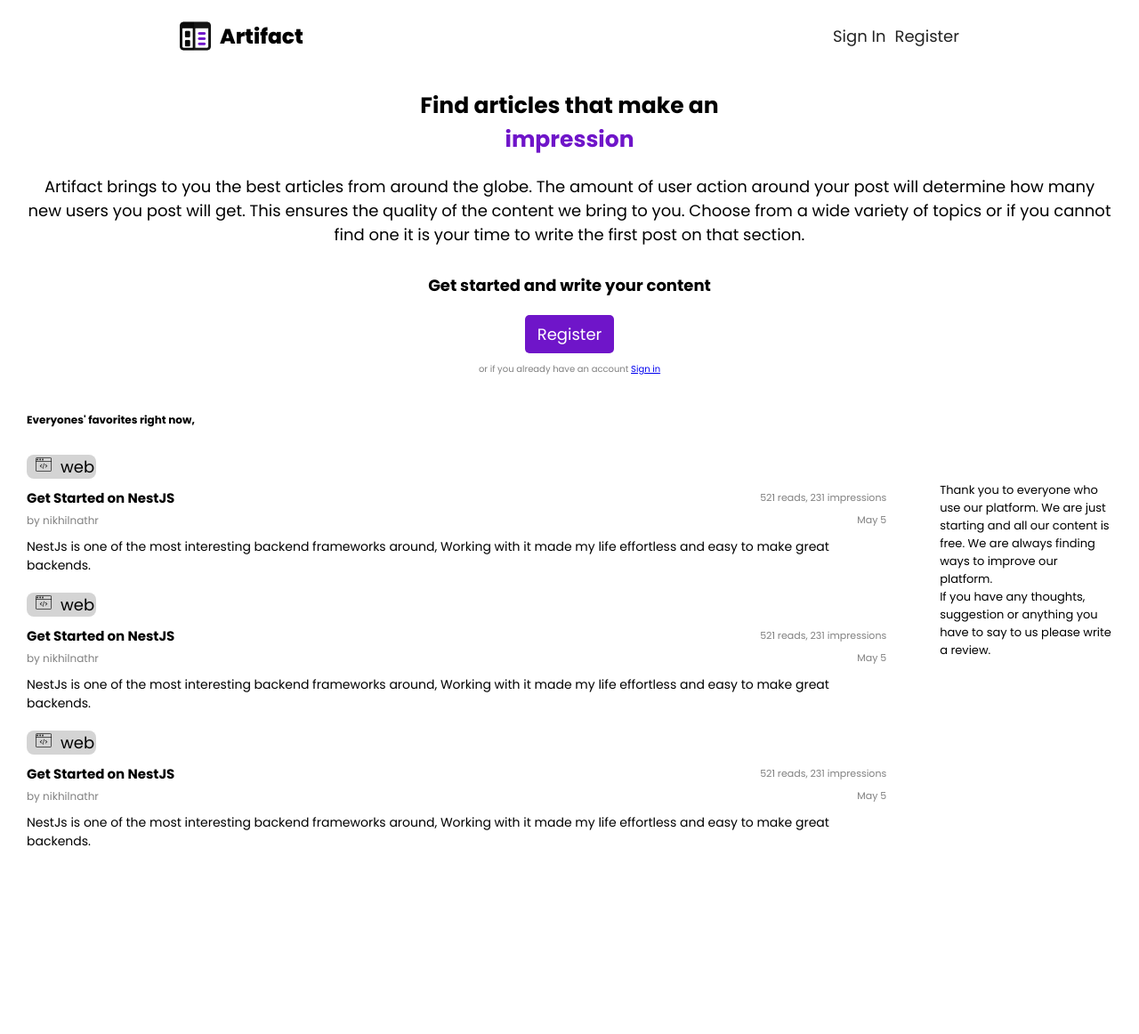
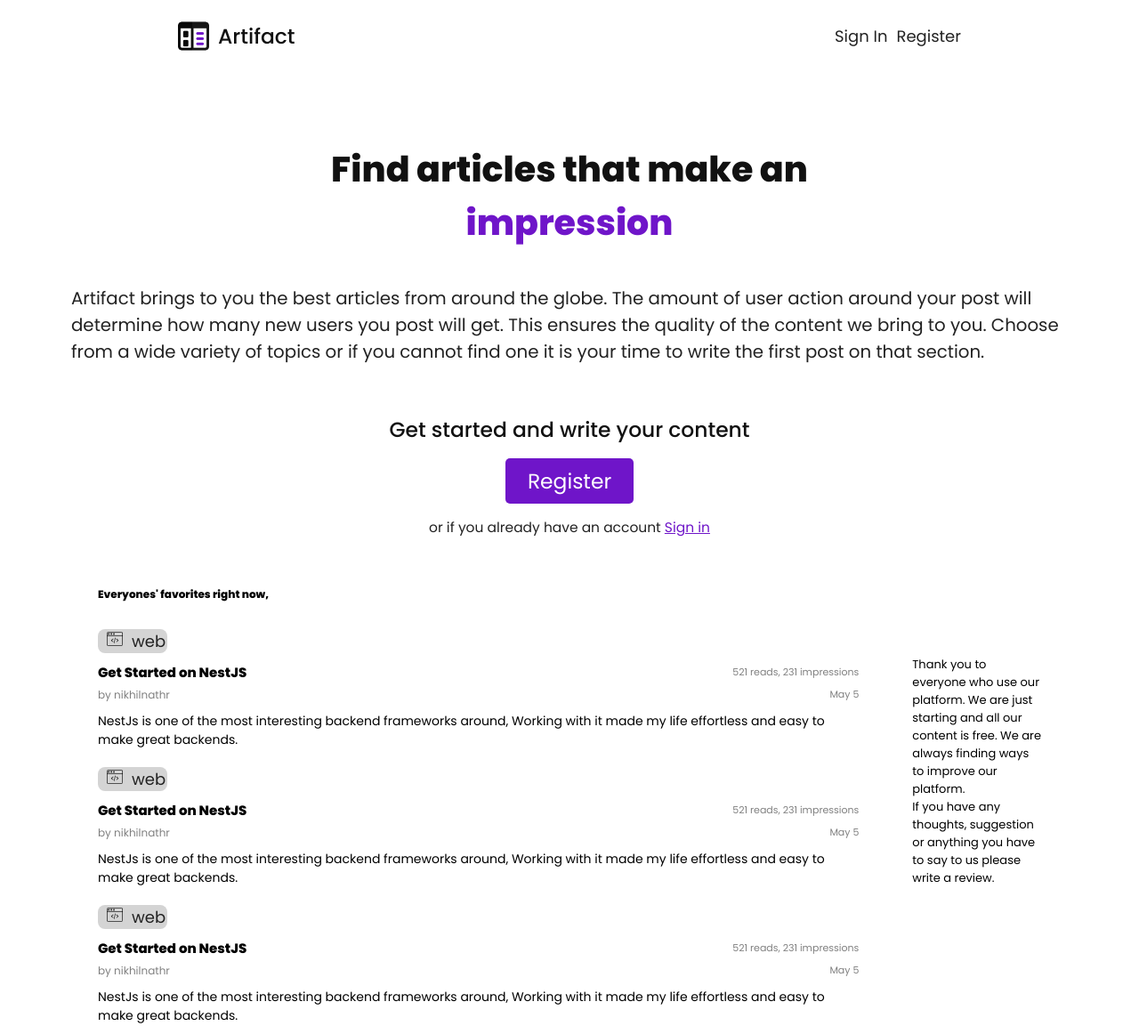
Before and after one commit to sivanandini029/artifact, a PHP site: page / in a window 1280 px wide. Shown: the whole page at 89% size. Before the commit the page ends 951 px from the top, so only its background shows below. Run offline with PHP 8.4, Linux system fonts and the light colour scheme.

Commit message:
Modify top section styles

```diff
--- a/index.html
+++ b/index.html
@@ -3,7 +3,7 @@
     <head>
         <title>artifact</title>
         <link rel="stylesheet" href="style.css">
-        <link href="https://fonts.googleapis.com/css2?family=Poppins:wght@400;700;800&display=swap" rel="stylesheet">
+        <link href="https://fonts.googleapis.com/css2?family=Poppins:wght@400;500;800&display=swap" rel="stylesheet">
     </head>
     <body>
         <div class="container">
@@ -20,19 +20,18 @@
                 </div>
             </header>
             <main class="main">
+                <div class="top-section">
                     <div class="title">
-                    <div class="line1">Find articles that make an</div>
-                    <div class="line2">impression</div>
+                        <div>Find articles that make an</div>
+                        <div class="make-purple">impression</div>
                     </div>
                     <div class="description">
                         Artifact brings to you the best articles from around the globe. The amount of user action around your post will determine how many new users you post will get. This ensures the quality of the content we bring to you. Choose from a wide variety of topics or if you cannot find one it is your time to write the first post on that section.
                     </div>
                     <div class="get-started">Get started and write your content</div>
-                <div class="button-container">
-                    <a href="#" class="register">
-Register</a>
+                    <a href="#" class="register">Register</a>
+                    <div class="account-exists">or if you already have an account <a href="#" class="make-purple">Sign in</a> </div>
                 </div>
-                <div class="account-exists">or if you already have an account <a href="#" class="sign-in">Sign in</a> </div>
                 <div class="favourite">Everyones' favorites right now,</div>
                 <div class="main-container">
                     <div class="post-container">
--- a/style.css
+++ b/style.css
@@ -7,8 +7,18 @@
 :root {
     font-size: 18px;
 }
+
+.make-purple {
+    color: #6F15C9;
+}
+
+a {
+    color: inherit;
+}
+
 body {
     background: #ffffff;
+    color: #222222;
     font-family: "Poppins", sans-serif;
 }
 /*header*/
@@ -18,7 +28,8 @@ body {
     height: 80px;
 }
 .header .nav-bar {
-    width: 70%;
+    width: 100%;
+    max-width: 900px;
     padding: 10px;
     display: flex;
     justify-content: space-between;
@@ -30,7 +41,6 @@ body {
 .header .nav .link {
     padding-left: 10px;
     text-decoration: none;
-    color: #222222;
     cursor: pointer;
     transition: color 300ms ease-in-out;
 }
@@ -49,56 +59,54 @@ body {
     height: 35px;
 }
 .header .nav-bar .brand-name .artifact {
-    color: #000000;
-    font-weight: 800;
+    color: #111111;
+    font-weight: 500;
     padding-left: 10px;
 }
 
 /*body*/
-.tiitle {
+.main {
+    padding: 0 80px;
+}
+
+/*top-section*/
+.main .top-section {
+    padding: 80px 0 20px 0;
     display: flex;
-    justify-content: center;
-}
-.main .title {
-    text-align: center;
-    font-size: 25px;
-    font-weight: bold;
-    color: #000000;
-    padding-top: 20px;
-}
-.main .title .line2 {
-    color:  #6F15C9;
-}
-.main .description {
-    text-align: center;
-    color: #000000;
-    padding: 20px 30px 20px 30px;
-}
-.main .get-started {
-    text-align: center;
-    color: #000000;
-    font-weight: bold;
-    padding: 10px 20px 20px 20px;
-}
-.main .button-container{
-    display: flex;
-    justify-content: center;
+    flex-direction: column;
     align-items: center;
 }
-.main .register {
+
+.main .top-section .title {
+    font-size: 2.2rem;;
+    font-weight: 800;
+    color: #111111;
     text-align: center;
+    padding-bottom: 20px;
+}
+.main .top-section .description {
+    font-size: 1.1rem;
+    padding: 20px 0 40px 0;
+}
+.main .top-section .get-started {
+    color: #111111;
+    text-align: center;
+    font-size: 1.3rem;
+    font-weight: 500;
+    padding: 15px 0;
+}
+.main .top-section .register {
     color: #ffffff;
+    font-size: 1.3rem;
     background-color: #6F15C9;
-    padding: 8px 10px 8px;
+    padding: 8px 25px;
     text-decoration: none;
-    width: 100px;
     border-radius: 5px;
 }
-.main .account-exists {
-    color: gray;
+.main .top-section .account-exists {
     text-align: center;
-    font-size: 10px;
-    padding: 10px 20px 20px 20px;
+    font-size: 0.86rem;
+    padding: 15px;
 }
 .favourite {
     color: #000000;
```
Lines whose indentation alone changed are shown as unchanged.
